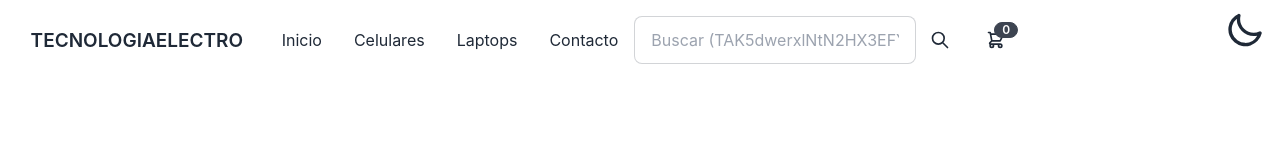
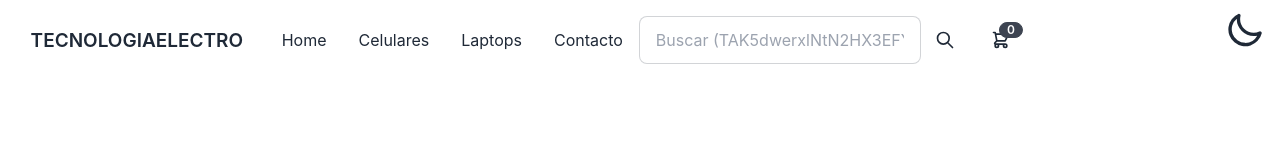
Before and after one commit to jonalobo/entrega-final, a React (Create React App) app: page / in a window 1280 px wide. Shown: the top 160 px of the page. Built offline with nearby package versions, Linux system fonts and the light colour scheme; no server answers; the database is empty.

Commit message:
cambio de muestra

```diff
--- a/src/components/NavBar.js
+++ b/src/components/NavBar.js
@@ -38,7 +38,7 @@
             className="menu menu-compact dropdown-content mt-3 p-2 shadow bg-base-100 rounded-box w-52"
           >
             <li>
-              <Link to="/">Inicio</Link>
+              <Link to="/">Home</Link>
             </li>
             <li>
               <NavLink to="/category/smartphones">Celulares</NavLink>
@@ -58,7 +58,7 @@
       <div className="navbar-center hidden lg:flex">
         <ul className="menu menu-horizontal p-0">
           <li>
-            <Link to="/">Inicio</Link>
+            <Link to="/">Home</Link>
           </li>
           <li>
             <NavLink to="/category/smartphones">Celulares</NavLink>
```
